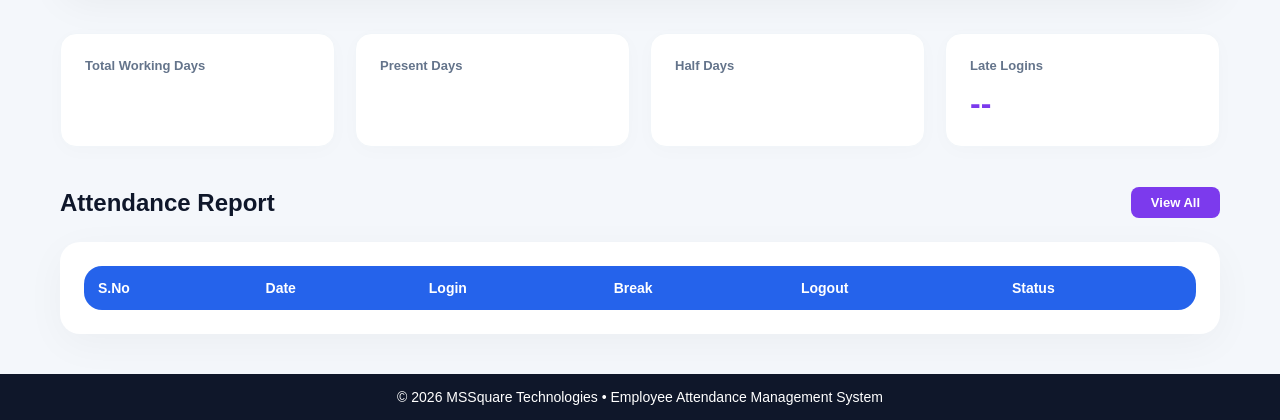
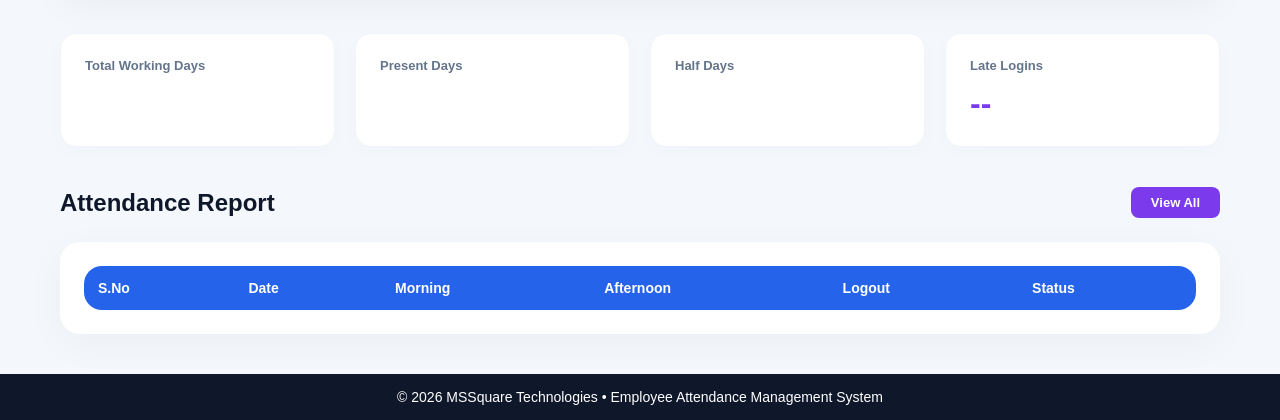
Before and after one commit to satyasriaryadeepak/mssattendance, a Flask app: template templates/profile.html in a window 1280 px wide. Shown: the part 380-800 px from the top of the page. Run offline with Flask 3, Linux system fonts and the light colour scheme; the template is opened without the code that fills it, so the values that code supplies are empty.

Commit message:
time added

```diff
--- /dev/null
+++ b/add_time_columns.sql
@@ -0,0 +1,3 @@
+-- Migration to add missing time columns
+ALTER TABLE attendance ADD COLUMN IF NOT EXISTS morning_time TEXT;
+ALTER TABLE attendance ADD COLUMN IF NOT EXISTS afternoon_time TEXT;
--- a/app.py
+++ b/app.py
@@ -375,7 +375,7 @@ def attendance_reports():
                 "date": today,
                 "morning": 0,
                 "afternoon": 0,
-                "morning_time": "-", # Restored columns
+                "morning_time": "-",
                 "afternoon_time": "-",
                 "status": "Holiday" if holiday else "Absent",
                 "logout_time": "-"
@@ -412,8 +412,8 @@ def save_attendance():
             "date": date,
             "morning": morning,
             "afternoon": afternoon,
-            # "morning_time": morning_time, # RE-DISABLED UNTIL SQL IS RUN
-            # "afternoon_time": afternoon_time,
+            "morning_time": morning_time,
+            "afternoon_time": afternoon_time,
             "logout_time": logout_time,
             "status": status
         }
@@ -421,6 +421,7 @@ def save_attendance():
         # Explicit check-then-act logic instead of upsert to avoid schema cache issues
         existing = supabase.table("attendance").select("id").eq("employee_id", employee_id).eq("date", date).execute()
 
+        print(f"DEBUG Admin Save: {employee_id} on {date} - Morning: {morning} Afternoon: {afternoon}", flush=True)
         if existing.data:
             supabase.table("attendance").update(data).eq("id", existing.data[0]["id"]).execute()
         else:
@@ -444,68 +445,90 @@ def download_report():
         return redirect(url_for("home"))
 
     employee_id = request.args.get("employee_id")
-    month_str = request.args.get("month") # format YYYY-MM
+    month_str = request.args.get("month")  # format YYYY-MM
 
     if not employee_id or not month_str:
         return "Missing employee ID or month", 400
 
-    # Get employee details
-    emp_resp = supabase.table("employees").select("name").eq("employee_id", employee_id).execute()
-    emp = emp_resp.data[0] if emp_resp.data else None
+    try:
+        # Get employee details
+        emp_resp = supabase.table("employees").select("name").eq("employee_id", employee_id).execute()
+        emp = emp_resp.data[0] if emp_resp.data else None
 
-    if not emp:
-        return "Employee not found", 404
+        if not emp:
+            return "Employee not found", 404
 
-    emp_name = emp["name"]
+        emp_name = emp["name"]
 
-    # Fetch records for that employee where the date starts with the selected YYYY-MM
-    start_date = f"{month_str}-01"
-    # To use ilike for month pattern:
-    records_resp = supabase.table("attendance").select("date, morning, afternoon, status, logout_time").eq("employee_id", employee_id).ilike("date", f"{month_str}-%").order("date", desc=False).execute()
-    records = records_resp.data
+        # Calculate first and last day of the selected month for gte/lte range filter
+        # (ilike does not work on Supabase date-type columns)
+        import calendar
+        year, month = int(month_str.split("-")[0]), int(month_str.split("-")[1])
+        start_date = f"{month_str}-01"
+        last_day = calendar.monthrange(year, month)[1]
+        end_date = f"{month_str}-{last_day:02d}"
 
-    # Create CSV in memory
-    output = io.StringIO()
-    writer = csv.writer(output)
+        records_resp = (
+            supabase.table("attendance")
+            .select("date, morning, afternoon, morning_time, afternoon_time, status, logout_time")
+            .eq("employee_id", employee_id)
+            .gte("date", start_date)
+            .lte("date", end_date)
+            .order("date", desc=False)
+            .execute()
+        )
+        records = records_resp.data
 
-    # Write Header row
-    writer.writerow(['Monthly Attendance Report'])
-    writer.writerow(['Employee Name:', emp_name])
-    writer.writerow(['Employee ID:', employee_id])
-    writer.writerow(['Month:', month_str])
-    writer.writerow([]) # Empty row for spacing
-    writer.writerow(['Date', 'Morning Status', 'Afternoon Status', 'Final Status', 'Logout Time'])
+        # Create CSV in memory
+        output = io.StringIO()
+        writer = csv.writer(output)
 
-    # Write data rows
-    for row in records:
-        morning_val = 'Marked' if row['morning'] == 1 else 'Not Marked'
-        afternoon_val = 'Marked' if row['afternoon'] == 1 else 'Not Marked'
-        logout_val = row['logout_time'] if row['logout_time'] else 'N/A'
+        # Write header rows
+        writer.writerow(['Monthly Attendance Report'])
+        writer.writerow(['Employee Name:', emp_name])
+        writer.writerow(['Employee ID:', employee_id])
+        writer.writerow(['Month:', month_str])
+        writer.writerow([])  # Empty row for spacing
+        writer.writerow(['Date', 'Morning Status', 'Morning Time', 'Afternoon Status', 'Afternoon Time', 'Final Status', 'Logout Time'])
 
-        # Format date for better Excel compatibility
-        raw_date = str(row['date'])
-        try:
-            parsed_date = datetime.strptime(raw_date, "%Y-%m-%d").strftime("%d %b %Y")
-        except:
-            parsed_date = raw_date
+        # Write data rows
+        for row in records:
+            morning_val = 'Marked' if row.get('morning') == 1 else 'Not Marked'
+            afternoon_val = 'Marked' if row.get('afternoon') == 1 else 'Not Marked'
+            morning_time_val = row.get('morning_time') or 'N/A'
+            afternoon_time_val = row.get('afternoon_time') or 'N/A'
+            logout_val = row.get('logout_time') or 'N/A'
 
-        writer.writerow([
-            parsed_date,
-            morning_val,
-            afternoon_val,
-            row['status'],
-            logout_val
-        ])
+            # Format date for better Excel compatibility
+            raw_date = str(row['date'])
+            try:
+                parsed_date = datetime.strptime(raw_date, "%Y-%m-%d").strftime("%d %b %Y")
+            except Exception:
+                parsed_date = raw_date
 
-    # Convert to response (add UTF-8 BOM for Excel)
-    csv_data = "\ufeff" + output.getvalue()
-    filename = f"Attendance_{employee_id}_{month_str}.csv"
+            writer.writerow([
+                parsed_date,
+                morning_val,
+                morning_time_val,
+                afternoon_val,
+                afternoon_time_val,
+                row.get('status', 'N/A'),
+                logout_val
+            ])
 
-    return Response(
-        csv_data,
-        mimetype="text/csv",
-        headers={"Content-disposition": f"attachment; filename={filename}"}
-    )
+        # Convert to response (add UTF-8 BOM for Excel compatibility)
+        csv_data = "\ufeff" + output.getvalue()
+        filename = f"Attendance_{employee_id}_{month_str}.csv"
+
+        return Response(
+            csv_data,
+            mimetype="text/csv",
+            headers={"Content-Disposition": f"attachment; filename={filename}"}
+        )
+
+    except Exception as e:
+        print(f"Report Download Error: {e}", flush=True)
+        return f"Server Error while generating report: {str(e)}", 500
 
 
 # ---------------- EMPLOYEE HOME ----------------
@@ -580,12 +603,16 @@ def mark_attendance():
                 "date": today,
                 "morning": 0,
                 "afternoon": 0,
+                "morning_time": "",
+                "afternoon_time": "",
                 "status": "Absent",
                 "logout_time": ""
             }
             record_resp = supabase.table("attendance").insert(init_data).execute()
             if not record_resp.data:
+                print(f"DEBUG Error: Failed to initialize attendance for {employee_id} on {today}", flush=True)
                 return jsonify({"message": "Failed to initialize attendance record.", "status": "Error"}), 500
+            print(f"DEBUG: Initialized attendance record for {employee_id} - {today}", flush=True)
             record = record_resp.data[0]
 
         # 4. Marking Logic
@@ -604,7 +631,7 @@ def mark_attendance():
                 success = False
             elif val_now <= morning_deadline_val:
                 update_data["morning"] = 1
-                # update_data["morning_time"] = now.strftime("%H:%M:%S")
+                update_data["morning_time"] = now.strftime("%H:%M:%S")
                 message = "Morning attendance marked"
                 record["morning"] = 1
             else:
@@ -620,7 +647,7 @@ def mark_attendance():
                 success = False
             elif val_now <= afternoon_deadline_val:
                 update_data["afternoon"] = 1
-                # update_data["afternoon_time"] = now.strftime("%H:%M:%S")
+                update_data["afternoon_time"] = now.strftime("%H:%M:%S")
                 message = "Afternoon attendance marked"
                 record["afternoon"] = 1
             else:
@@ -640,6 +667,7 @@ def mark_attendance():
                 status = "Absent"
 
             update_data["status"] = status
+            print(f"DEBUG: Updating attendance for {employee_id} on {today} with {update_data}", flush=True)
             supabase.table("attendance").update(update_data).eq("employee_id", employee_id).eq("date", today).execute()
 
         return jsonify({
--- /dev/null
+++ b/final_verification.txt
@@ -0,0 +1,4 @@
+Checking attendance table columns...
+Columns: ['id', 'employee_id', 'date', 'morning', 'afternoon', 'status', 'logout_time']
+Column 'morning_time' does NOT exist or error: {'message': 'column attendance.morning_time does not exist', 'code': '42703', 'hint': None, 'details': None}
+Column 'afternoon_time' does NOT exist or error: {'message': 'column attendance.afternoon_time does not exist', 'code': '42703', 'hint': None, 'details': None}
--- /dev/null
+++ b/schema_check.txt
@@ -0,0 +1,4 @@
+Checking attendance table columns...
+Columns: ['id', 'employee_id', 'date', 'morning', 'afternoon', 'status', 'logout_time']
+Column 'morning_time' does NOT exist or error: {'message': 'column attendance.morning_time does not exist', 'code': '42703', 'hint': None, 'details': None}
+Column 'afternoon_time' does NOT exist or error: {'message': 'column attendance.afternoon_time does not exist', 'code': '42703', 'hint': None, 'details': None}
--- a/templates/profile.html
+++ b/templates/profile.html
@@ -94,8 +94,8 @@
                         <tr>
                             <th>S.No</th>
                             <th>Date</th>
-                            <th>Login</th>
-                            <th>Break</th>
+                            <th>Morning</th>
+                            <th>Afternoon</th>
                             <th>Logout</th>
                             <th>Status</th>
                         </tr>
@@ -105,8 +105,8 @@
                         <tr>
                             <td>{{ loop.index }}</td>
                             <td>{{ row.date }}</td>
-                            <td>{{ row.login_time or '---' }}</td>
-                            <td>---</td>
+                            <td>{{ row.morning_time or '---' }}</td>
+                            <td>{{ row.afternoon_time or '---' }}</td>
                             <td>{{ row.logout_time or '---' }}</td>
                             <td>
                                 {% if row.status == 'Present' %}
```
Also changed, not shown: check_cols_simple.py (added, +28 -0 lines), check_time_data.py (added, +13 -0 lines), clear_defaults.py (added, +15 -0 lines), fix_null_times.py (added, +31 -0 lines), templates/attendance_reports.html (+10 -6 lines).
